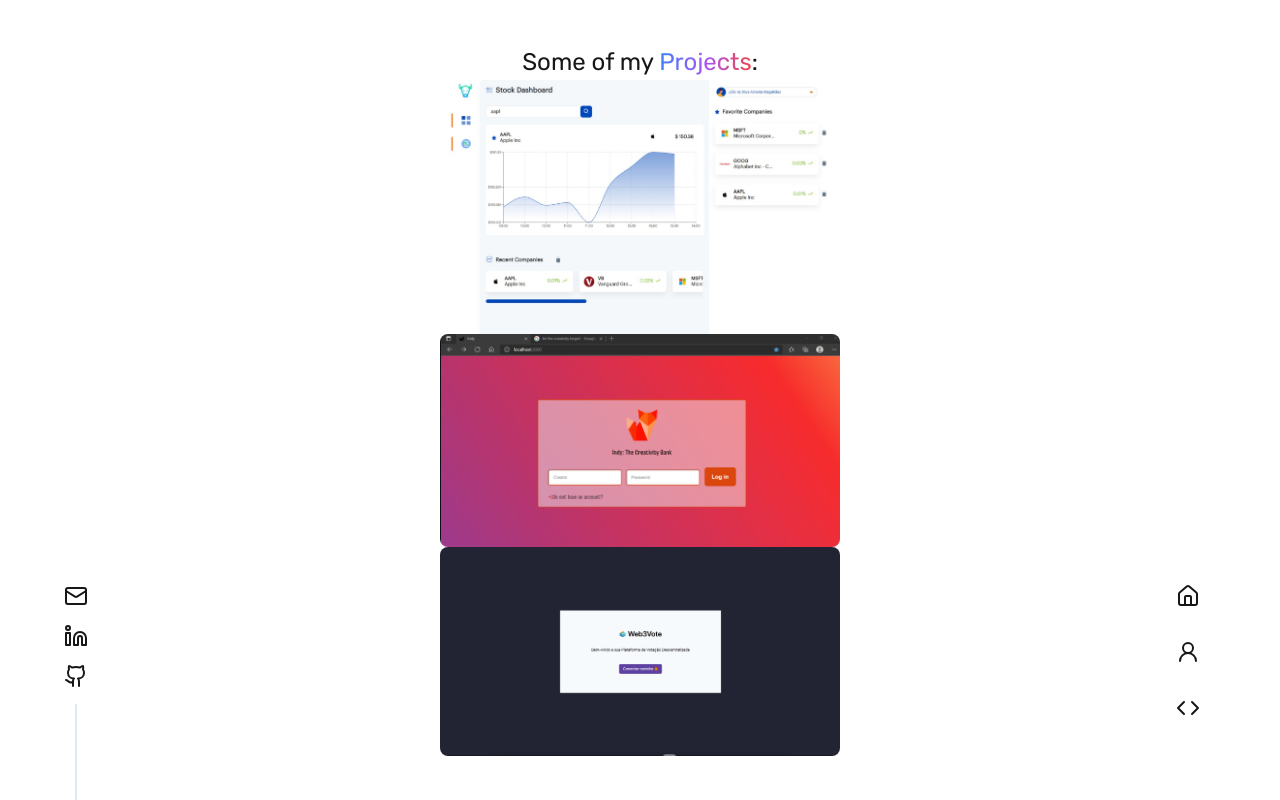
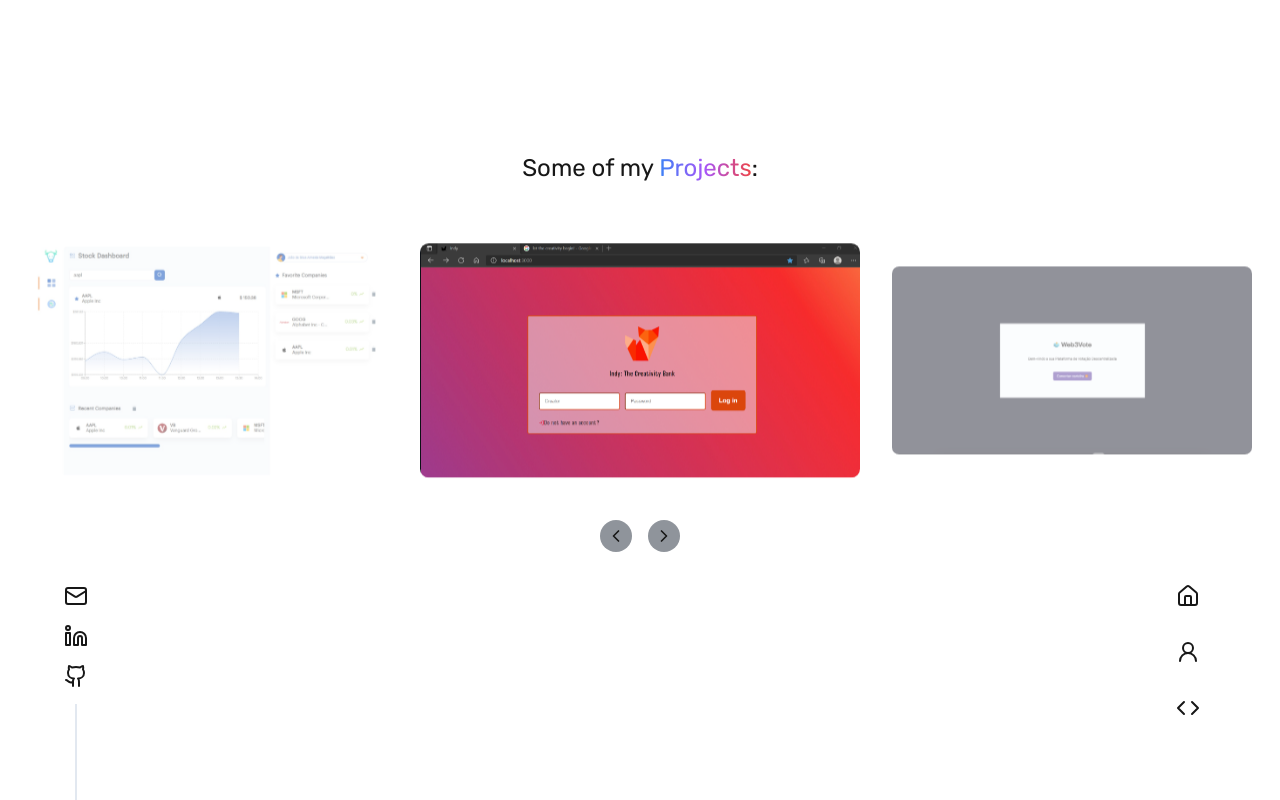
Before and after one commit to ericiannj/new-port, a Next.js app: page /projects in a window 1280 px wide. Built offline with nearby package versions, Linux system fonts and the light colour scheme.

Commit message:
feat(Projects): implement projects carousel

```diff
--- a/src/app/projects/components/ProjectCard.tsx
+++ b/src/app/projects/components/ProjectCard.tsx
@@ -6,6 +6,7 @@ import Image, { StaticImageData } from 'next/image';
 interface AnimatedProjectCardProps {
   title: string;
   image: StaticImageData;
+  link: string;
 }
 
 const containerVariants = {
@@ -43,6 +44,7 @@ const titleVariants = {
 export default function AnimatedProjectCard({
   title,
   image,
+  link,
 }: AnimatedProjectCardProps) {
   return (
     <motion.div
@@ -52,14 +54,13 @@ export default function AnimatedProjectCard({
       whileHover="hover"
       variants={containerVariants}
       transition={{ duration: 0.5 }}
+      onClick={() => window.open(link, '_blank', 'noopener,noreferrer')}
     >
       <Image
         src={image}
         alt={title}
         className="h-full w-full object-cover transition-transform duration-300 hover:scale-105"
       />
-
-      {/* Dark overlay with project name */}
       <motion.div
         className="absolute inset-0 flex items-center justify-center"
         variants={overlayVariants}
--- /dev/null
+++ b/src/app/projects/components/ProjectsCarousel.tsx
@@ -0,0 +1,97 @@
+'use client';
+import { useState } from 'react';
+import { ChevronLeft, ChevronRight } from 'lucide-react';
+import { motion } from 'framer-motion';
+import AnimatedProjectCard from './ProjectCard';
+
+import StocksManagerImage from '../../../assets/images/stocks-manager.png';
+import Web3VoteImage from '../../../assets/images/web3vote.png';
+import IndyImage from '../../../assets/images/indy.png';
+
+const ProjectsCarousel = () => {
+  const [orderedProjects, setOrderedProjects] = useState(projects);
+
+  const handlePrevious = () => {
+    setOrderedProjects((prev) => {
+      const newOrder = [...prev];
+      const lastItem = newOrder.pop()!;
+      newOrder.unshift(lastItem);
+      return newOrder;
+    });
+  };
+
+  const handleNext = () => {
+    setOrderedProjects((prev) => {
+      const newOrder = [...prev];
+      const firstItem = newOrder.shift()!;
+      newOrder.push(firstItem);
+      return newOrder;
+    });
+  };
+
+  return (
+    <div className="mt-12 flex flex-col items-center gap-4">
+      <motion.div className="flex items-center justify-center gap-8" layout>
+        {orderedProjects.map((project, index) => (
+          <motion.div
+            key={project.title}
+            className="cursor-pointer"
+            layout
+            animate={{
+              scale: index === 1 ? 1.1 : 0.9,
+              opacity: index === 1 ? 1 : 0.5,
+            }}
+            whileHover={{
+              opacity: index === 1 ? 1 : 0.7,
+            }}
+            transition={{ duration: 0.3 }}
+          >
+            <AnimatedProjectCard
+              title={project.title}
+              image={project.image}
+              link={project.link}
+            />
+          </motion.div>
+        ))}
+      </motion.div>
+      <div className="mt-4 flex gap-4">
+        <motion.button
+          className="rounded-full bg-gray-800/50 p-1.5 transition-colors hover:bg-gray-800/70"
+          whileHover={{ scale: 1.1 }}
+          whileTap={{ scale: 0.9 }}
+          onClick={handlePrevious}
+        >
+          <ChevronLeft className="h-5 w-5" />
+        </motion.button>
+        <motion.button
+          className="rounded-full bg-gray-800/50 p-1.5 transition-colors hover:bg-gray-800/70"
+          whileHover={{ scale: 1.1 }}
+          whileTap={{ scale: 0.9 }}
+          onClick={handleNext}
+        >
+          <ChevronRight className="h-5 w-5" />
+        </motion.button>
+      </div>
+    </div>
+  );
+};
+
+export default ProjectsCarousel;
+
+const projects = [
+  {
+    title: 'Stocks Manager',
+    image: StocksManagerImage,
+    link: 'https://github.com/ericiannj/stocks-manager',
+  },
+  {
+    title: 'Indy',
+    image: IndyImage,
+    link: 'https://github.com/ericiannj/Indy',
+  },
+  {
+    title: 'Web3Vote',
+    image: Web3VoteImage,
+    link: 'https://github.com/ericiannj/web3vote',
+  },
+];
--- a/src/app/projects/page.tsx
+++ b/src/app/projects/page.tsx
@@ -1,8 +1,4 @@
-import AnimatedProjectCard from './components/ProjectCard';
-
-import StocksManagerImage from '../../assets/images/stocks-manager.png';
-import IndyImage from '../../assets/images/indy.png';
-import Web3VoteImage from '../../assets/images/web3vote.png';
+import ProjectsCarousel from './components/ProjectsCarousel';
 
 export default function Projects() {
   return (
@@ -15,25 +11,8 @@ export default function Projects() {
           </span>
           :
         </h1>
-        <div>
-          {projects.map((project) => (
-            <AnimatedProjectCard
-              key={project.title}
-              title={project.title}
-              image={project.image}
-            />
-          ))}
-        </div>
+        <ProjectsCarousel />
       </div>
     </div>
   );
 }
-
-const projects = [
-  {
-    title: 'Stocks Manager',
-    image: StocksManagerImage,
-  },
-  { title: 'Indy', image: IndyImage },
-  { title: 'Web3Vote', image: Web3VoteImage },
-];
```
